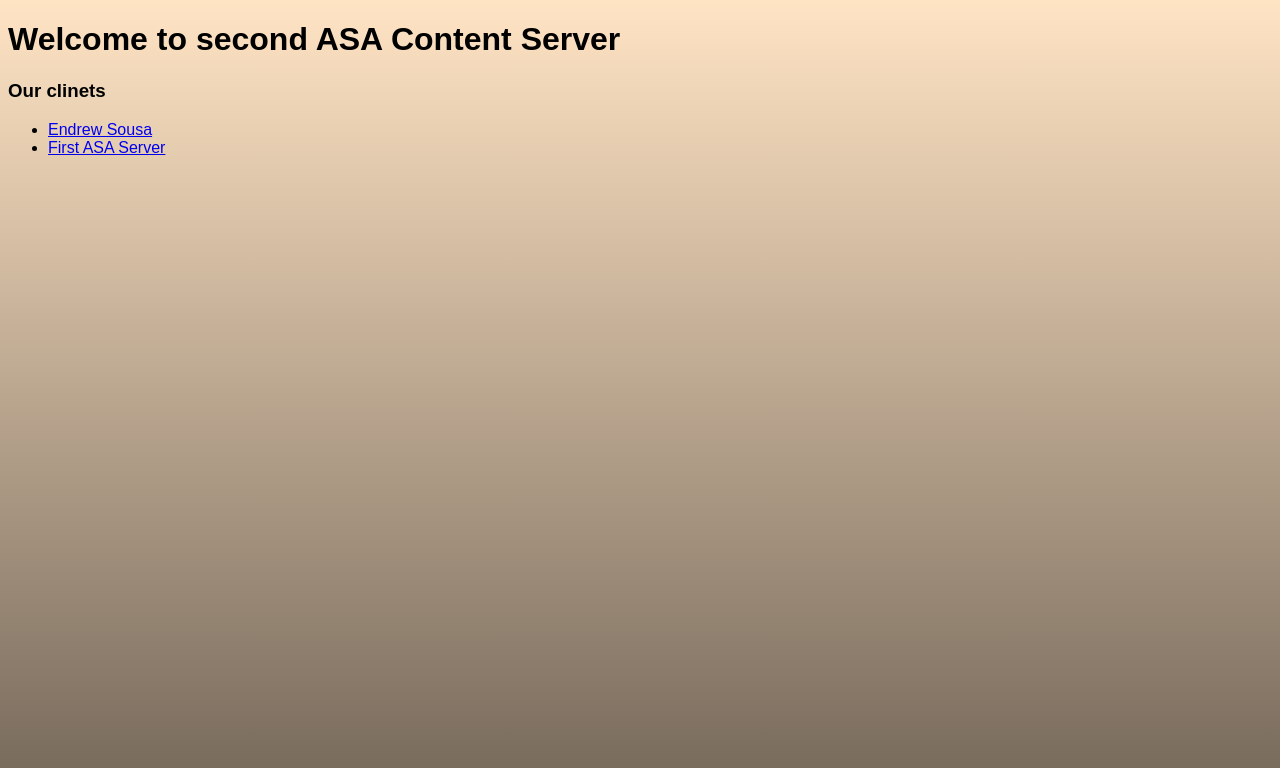
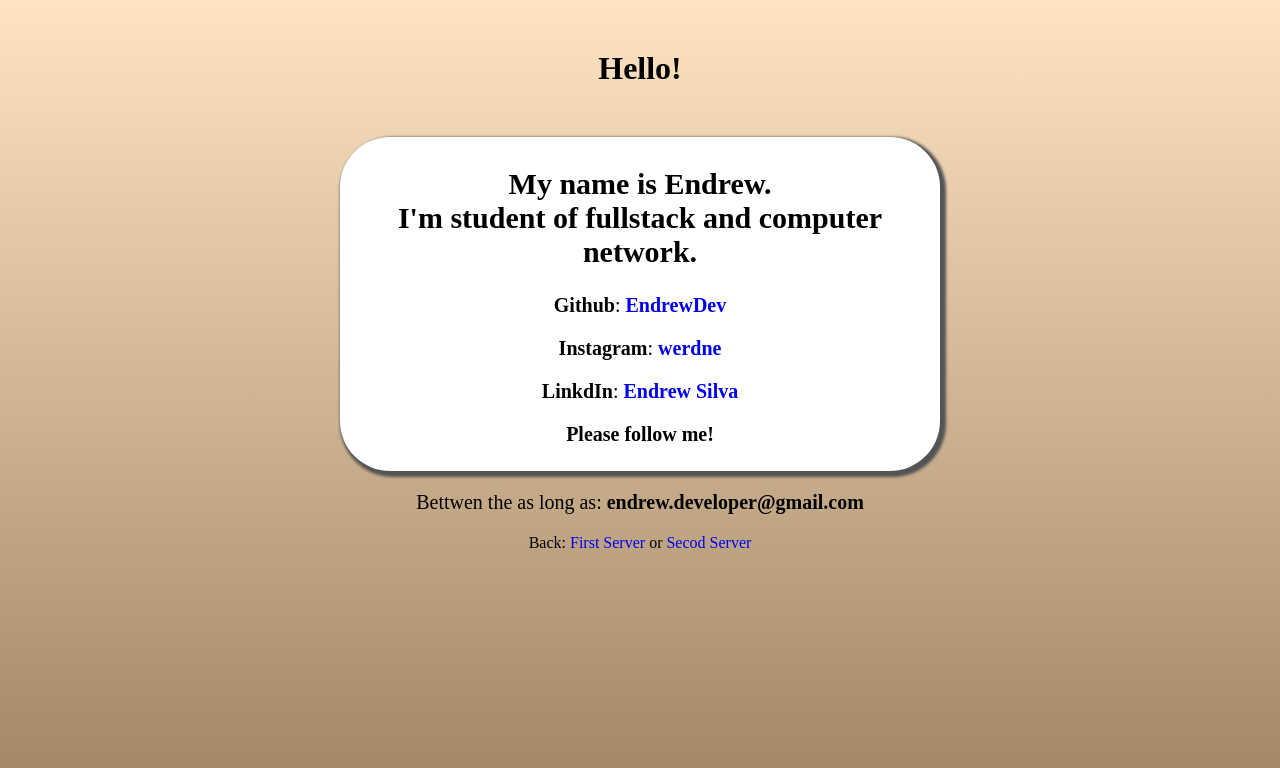
Before and after one commit to EndrewDev/asa-proxy-dns, a plain HTML site: page asa-server2/index.html in a window 1280 px wide. Drawn offline with Linux system fonts and the light colour scheme.

Commit message:
Configure index.html three file proxy, asa-server and asa-server2

```diff
--- a/asa-server2/index.html
+++ b/asa-server2/index.html
@@ -3,33 +3,61 @@
 <head>
     <meta charset="UTF-8">
     <meta name="viewport" content="width=device-width, initial-scale=1.0">
-    <title>Welcome to ASA Content Server</title>
+    <title>Welcome to docker compose</title>
     <style>
+
         @charset "UTF-8";
 
         body {
-            background-image: linear-gradient(to bottom, bisque, rgb(116, 103, 89));
+            background-image: linear-gradient(to bottom, bisque, rgb(160, 133, 99));
             background-attachment: fixed;
-            font-family: Arial, Helvetica, sans-serif;
+            color: black;
+            font-family: 'Times New Roman', Times, serif;
+        }
+
+        h1{
+            text-align: center;
+            margin-bottom: 50px;
+            margin-top: 50px;
+        }
+
+        a {
+            text-decoration: none;
+        }
+
+        main {
+            text-align: center;
+            background-color: white;
+            width: 600px;
+            padding-bottom: 5px;
+            padding-top: 5px;
+            padding-right: auto;
+            padding-left: auto;
+            margin: auto;
+            border-radius: 50px;
+            box-shadow: 3px 3px 3px 3px rgb(83, 83, 83);
+            font-size: 20px;
+        }
+
+        p {
+            text-align: center;
+        }
+
+        .bettwen {
+            font-size: 20px;
         }
     </style>
 </head>
 <body>
-    <h1>
-        Welcome to second ASA Content Server
-    </h1>
+    <h1><strong>Hello!</strong></h1>
     <main>
-        <h3>
-            Our clinets
-        </h3>
-        <ul>
-            <li>
-                <a href="http://wwww.endrew.asa.br">Endrew Sousa</a>
-            </li>
-            <li>
-                <a href="http://www.serverfirst">First ASA Server</a>
-            </li>
-        </ul>
+        <h2>My name is Endrew. <br>I'm student of fullstack and computer network.</h2>
+        <p class="github"><strong>Github</strong>: <a href="https://github.com/EndrewDev"><strong>EndrewDev</strong></a></p>
+        <p class="instagram"><strong>Instagram</strong>: <a href="https://www.instagram.com/werdne/"><strong>werdne</strong></a></p>
+        <p class="linkedin"><strong>LinkdIn</strong>: <a href="https://www.linkedin.com/in/endrew-silva-108872210/"><strong>Endrew Silva</strong></a></p>
+        <p><strong>Please follow me!</strong></p>
     </main>
+    <p class="bettwen">Bettwen the as long as: <strong>endrew.developer@gmail.com</strong></p>
+    <p>Back: <a href="http://serverfirst.endrew.asa.br">First Server</a> or <a href="http://endrew.endrew.asa.br">Secod Server</a></p>
 </body>
 </html>
```
Also changed, not shown: asa-server/index.html (+13 -5 lines), proxy/index.html (+18 -37 lines), 5 other files.
